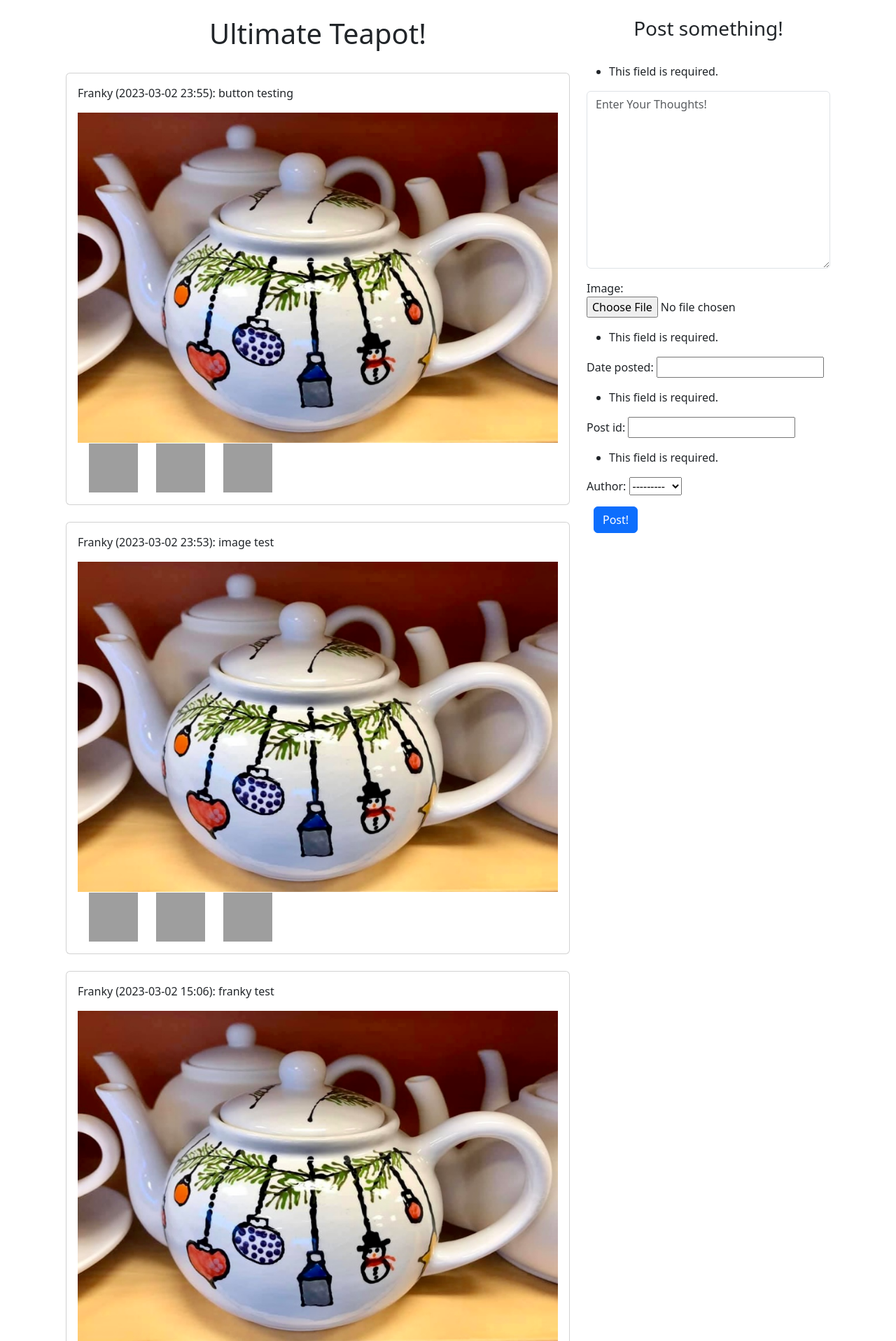
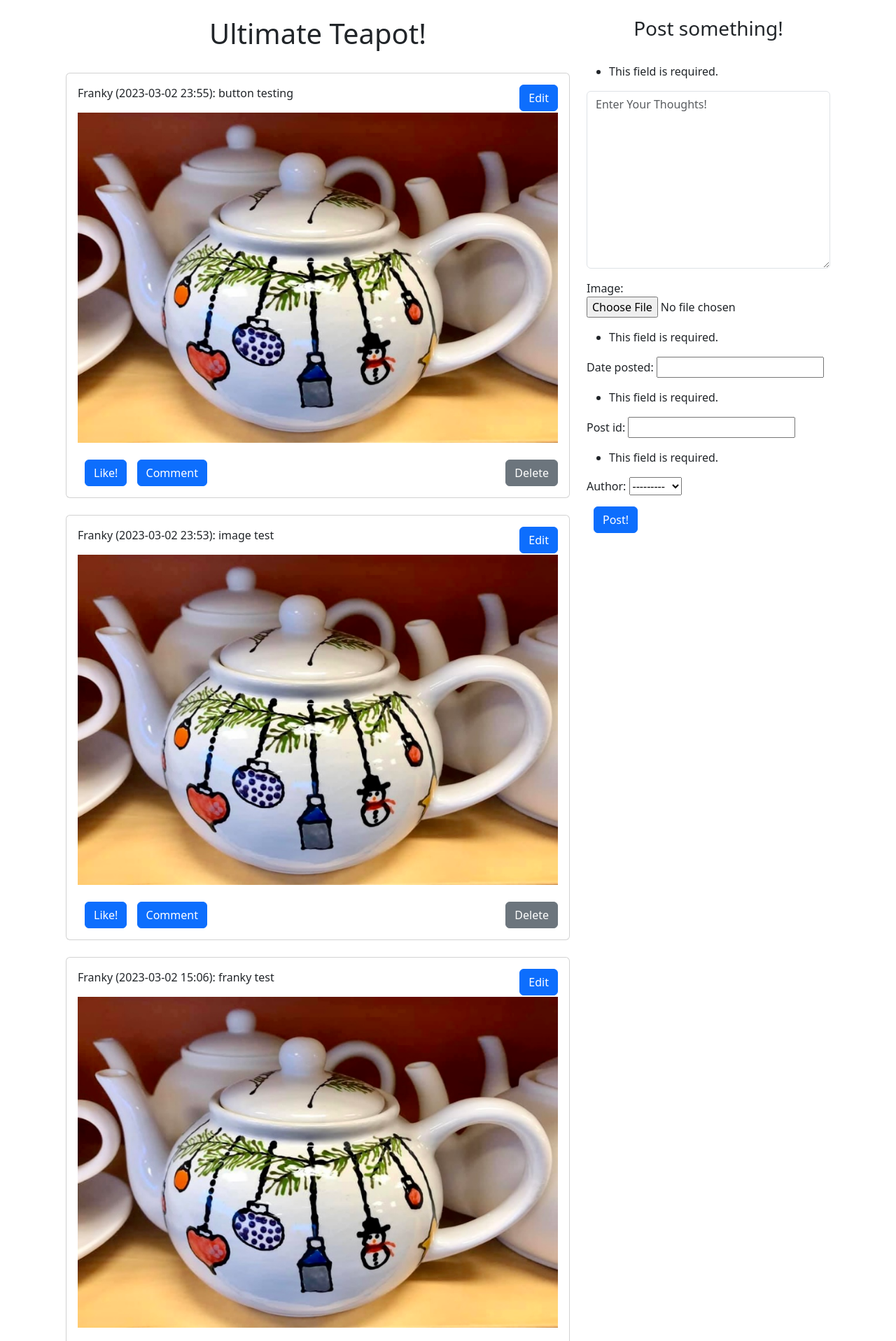
Before and after one commit to Ultimate-Teapot/Ultimate-Teapot, a Django app: page /main/home/ in a window 1280 px wide. Shown: the part 56-1973 px from the top of the page at 70% size. Run offline with Django 4.2, Linux system fonts and the light colour scheme; a user stored in the database is signed in; data comes from the database, SQL or seed files in the repository; both versions use the stored data as it was after the commit; grey boxes are pictures that could not be loaded.

Commit message:
button modification

```diff
--- a/UltimateTeapot/UltimateTeapot/settings.py
+++ b/UltimateTeapot/UltimateTeapot/settings.py
@@ -119,7 +119,7 @@ USE_TZ = True
 # Static files (CSS, JavaScript, Images)
 # https://docs.djangoproject.com/en/4.1/howto/static-files/
 
-STATIC_URL = 'static/'
+STATIC_URL = '/static/'
 MEDIA_ROOT = '/media/'
 
 MEDIA_ROOT = os.path.join(BASE_DIR, 'media')
--- a/UltimateTeapot/templates/home.html
+++ b/UltimateTeapot/templates/home.html
@@ -24,22 +24,20 @@
       <h1 class="text-center">Ultimate Teapot!</h1>
       <br>
       {% for post in posts %}
+
       <div class="card mb-4">
         <div class="card-body">
-          <p class="card-text">{{ post }}</p>
+          <p class="card-text">{{ post }}
+            <button type="submit" class="btn btn-primary btn-block"style="float: right;">Edit</button>
+          </p>
           {% if post.image %}
           <img src="{{ post.image.url }}" alt="{{ post.title }}" class="img-fluid">
           {% endif %}
-          <br>
-          <button type="submit">
-            <img src="https://thenounproject.com/api/private/icons/901801/edit/?backgroundShape=SQUARE&backgroundShapeColor=%23000000&backgroundShapeOpacity=0&exportSize=752&flipX=false&flipY=false&foregroundColor=%23000000&foregroundOpacity=1&imageFormat=png&rotation=0&token=gAAAAABkAT3uZlixk85_7krTLR0v31twI9UTlAp3dVcAnWrRc0XGteJ-o2onQK46Zt_A_SdWLTQT-8FXZDkD2KIpFyDeDd9kAg%3D%3D" alt="like" border="0" width="70px" height="70px"/>
-          </button>
-          <button type="submit">
-            <img src="https://thenounproject.com/api/private/icons/354966/edit/?backgroundShape=SQUARE&backgroundShapeColor=%23000000&backgroundShapeOpacity=0&exportSize=752&flipX=false&flipY=false&foregroundColor=%23000000&foregroundOpacity=1&imageFormat=png&rotation=0&token=gAAAAABkAT3uZlixk85_7krTLR0v31twI9UTlAp3dVcAnWrRc0XGteJ-o2onQK46Zt_A_SdWLTQT-8FXZDkD2KIpFyDeDd9kAg%3D%3D" alt="comment" border="0" width="70px" height="70px"/>
-          </button>
-          <button type="submit">
-            <img src="https://thenounproject.com/api/private/icons/5553669/edit/?backgroundShape=SQUARE&backgroundShapeColor=%23000000&backgroundShapeOpacity=0&exportSize=752&flipX=false&flipY=false&foregroundColor=%23000000&foregroundOpacity=1&imageFormat=png&rotation=0&token=gAAAAABkAT3uZlixk85_7krTLR0v31twI9UTlAp3dVcAnWrRc0XGteJ-o2onQK46Zt_A_SdWLTQT-8FXZDkD2KIpFyDeDd9kAg%3D%3D" alt="delete" border="0" width="70px" height="70px"/>
-          </button>
+          <br><br>
+          <button type="submit" class="btn btn-primary btn-block">Like!</button>
+          <button type="submit" class="btn btn-primary btn-block">Comment</button>
+          <button type="submit" class="btn btn-secondary btn-block" style="float: right;">Delete</button>
+
         </div>
       </div>
       {% endfor %}
```
Also changed, not shown: UltimateTeapot/db.sqlite3, UltimateTeapot/templates/like_button.png (added).
